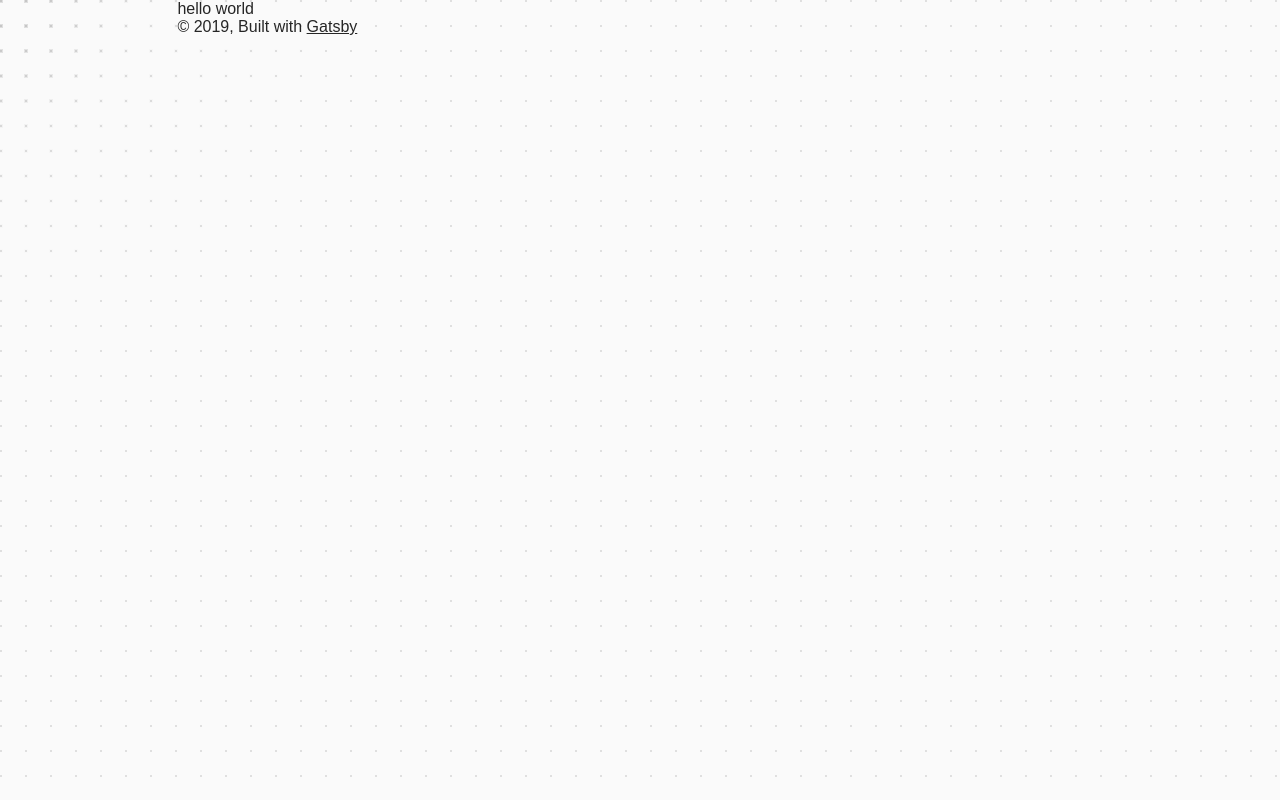
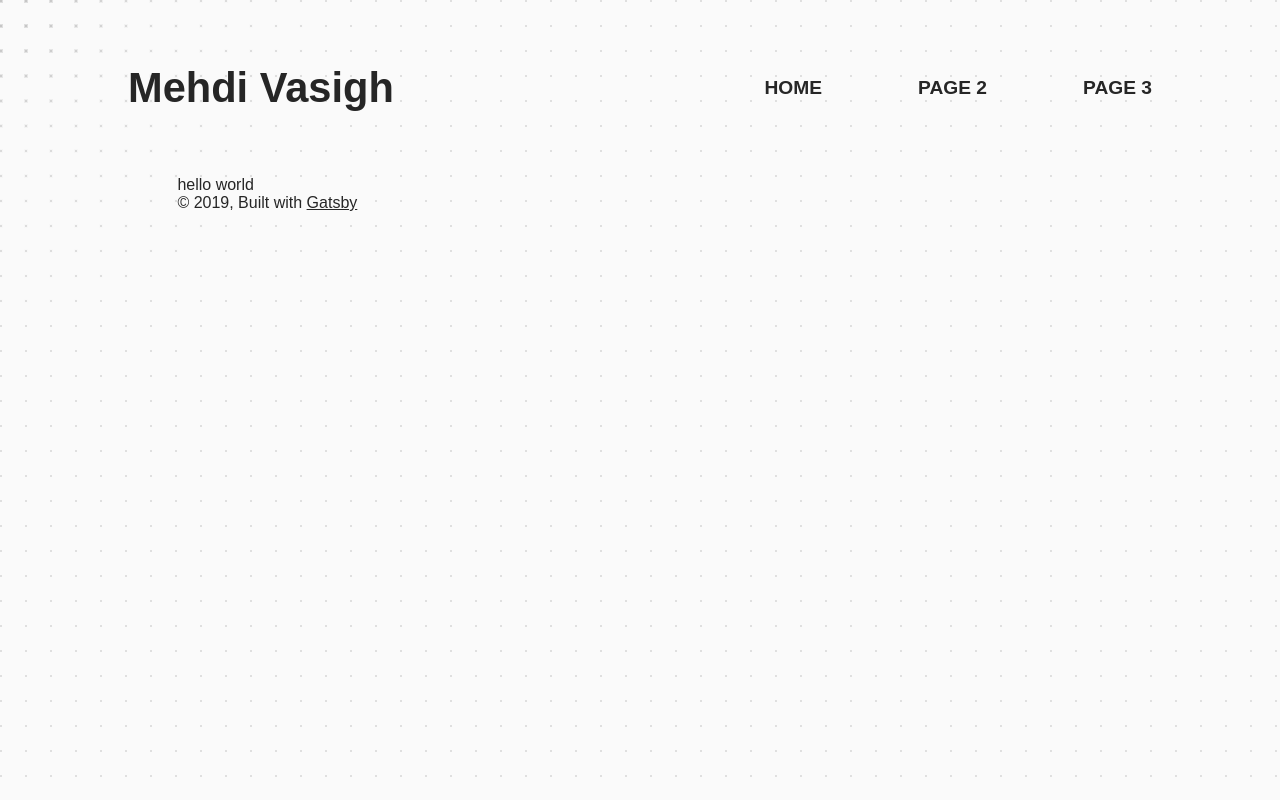
Before and after one commit to mvasigh/mvasigh-blog, a Gatsby site: page / in a window 1280 px wide. Built offline with nearby package versions, Linux system fonts and the light colour scheme; Gatsby itself is replaced by a stand-in of ours; a web font is replaced by a local one.

Commit message:
add basic NavBar component

```diff
--- a/src/components/Navbar.js
+++ b/src/components/Navbar.js
@@ -1,7 +1,66 @@
 import React from 'react';
+import styled from 'styled-components';
+import { Link } from 'gatsby';
+import { media } from '@styles';
+
+const StyledNavbar = styled.nav`
+  display: flex;
+  flex-direction: row;
+  align-items: center;
+  width: 100%;
+
+  .grow {
+    flex-grow: 1;
+  }
+
+  ${media.desktop`
+    padding-top: ${({ theme }) => theme.spacing.multiple(4)};
+    padding-bottom: ${({ theme }) => theme.spacing.multiple(4)};
+    padding-left: ${({ theme }) => theme.spacing.multiple(8)};
+    padding-right: ${({ theme }) => theme.spacing.multiple(8)};
+  `}
+`;
+
+const Menu = styled.ul`
+  list-style-type: none;
+  li {
+    display: inline-block;
+    font-weight: 900;
+    font-size: 1.2rem;
+    text-transform: uppercase;
+
+    a {
+      text-decoration: none;
+    }
+
+    &:not(:last-child) {
+      margin-right: ${({ theme }) => theme.spacing.multiple(6)};
+    }
+  }
+`;
+
+const Title = styled.h1`
+  font-size: 2.6rem;
+  font-weight: 900;
+`;
 
 const Navbar = ({ siteTitle }) => {
-  return <nav />;
+  return (
+    <StyledNavbar>
+      <Title className="grow">{siteTitle}</Title>
+      <Menu>
+        <li>
+          <Link to="/">Home</Link>
+        </li>
+        <li>
+          <Link to="page-2">Page 2</Link>
+        </li>
+        <li>
+          <Link to="page-2">Page 3</Link>
+        </li>
+      </Menu>
+    </StyledNavbar>
+  );
 };
 
 export default Navbar;
--- a/src/styles/media.js
+++ b/src/styles/media.js
@@ -9,7 +9,7 @@ const sizes = {
 // Iterate through the sizes and create a media template
 const media = Object.keys(sizes).reduce((acc, label) => {
   acc[label] = (...args) => css`
-    @media (max-width: ${sizes[label] / 16}em) {
+    @media (min-width: ${sizes[label] / 16}em) {
       ${css(...args)}
     }
   `;
--- a/src/styles/theme.js
+++ b/src/styles/theme.js
@@ -8,6 +8,9 @@ const theme = {
       black: [0, 0, 15],
       white: [0, 0, 98]
     }
+  },
+  spacing: {
+    unit: 1
   }
 };
 
@@ -16,5 +19,6 @@ theme.palette.text = {
   primary: [...theme.palette.greyscale.black, 1],
   secondary: [...theme.palette.greyscale.black, 0.8]
 };
+theme.spacing.multiple = num => `${num * theme.spacing.unit}rem`;
 
 export default theme;
```
Also changed, not shown: src/pages/index.old.js (deleted, +0 -21 lines).
